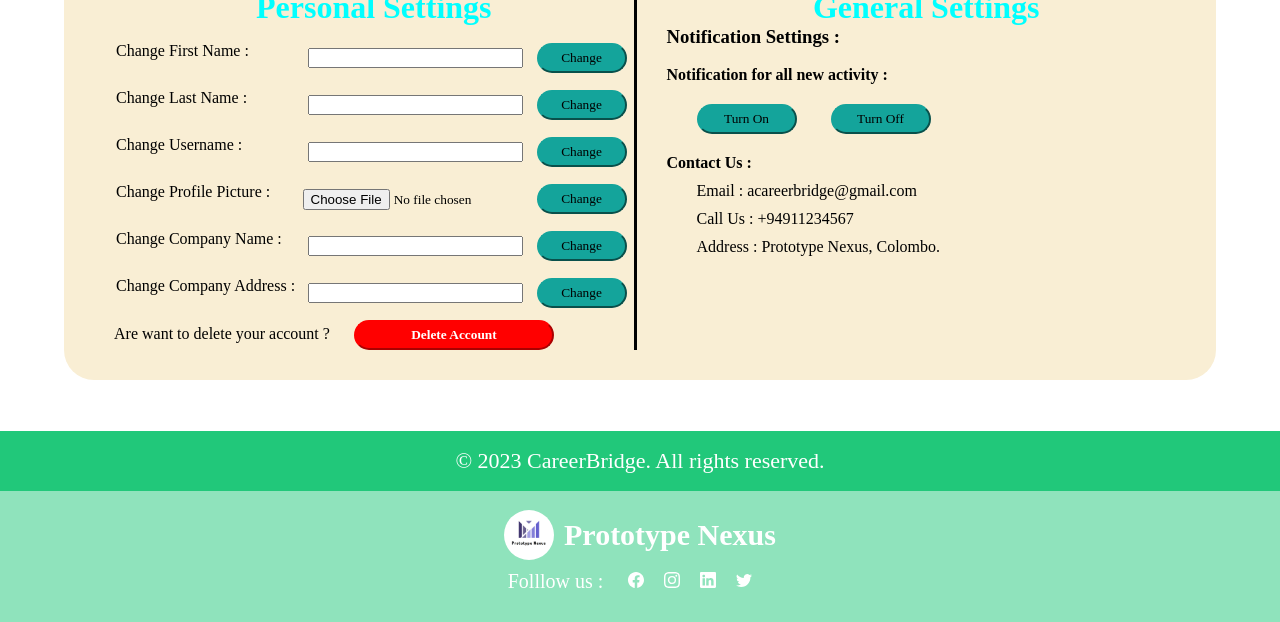
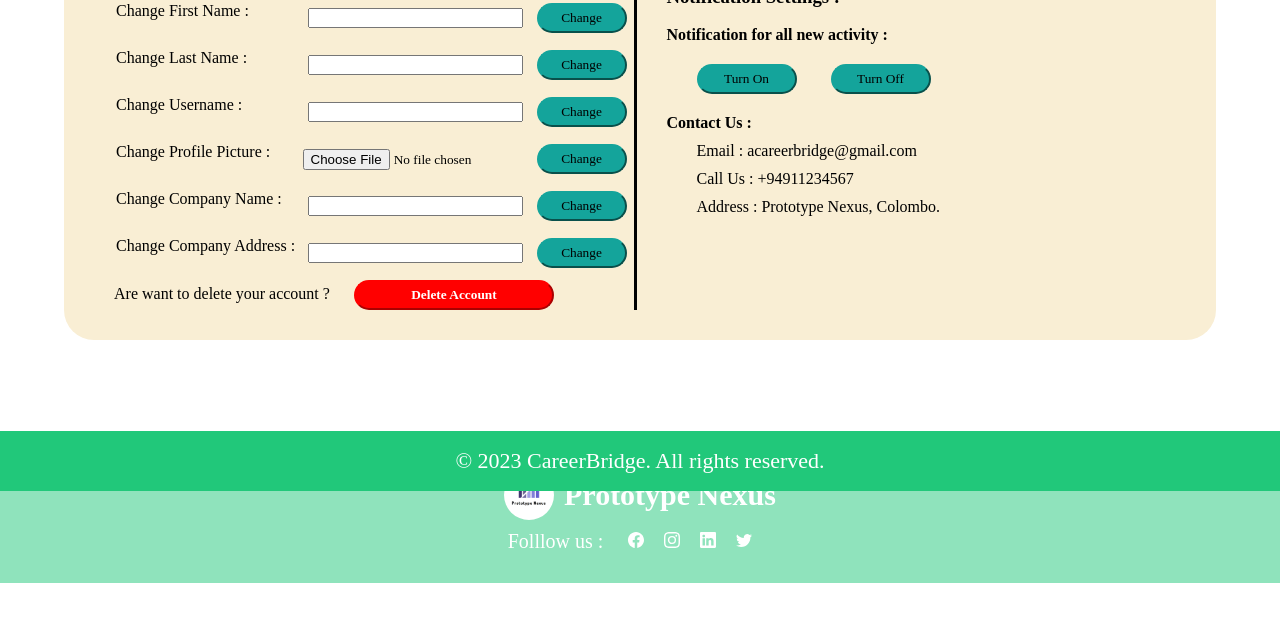
Before and after one commit to hasarangad/Careerbridge, a PHP site: page /Careerbridge/settingE.php in a window 1280 px wide. Shown: the part 309-931 px from the top of the page. Run offline with PHP 8.4, Linux system fonts and the light colour scheme; the visitor is signed in with stand-in values (Sample User, id 1); data that the repository does not hold is empty.

Commit message:
Update settingSStyle.css

```diff
--- a/CSS/settingSStyle.css
+++ b/CSS/settingSStyle.css
@@ -77,7 +77,7 @@ body {
     width: 90%;
     height: auto;
     margin-left: 5%;
-    margin-top: 55px;
+    margin-top: 15px;
     border-radius: 30px;
     padding: 30px;
 }
@@ -113,7 +113,7 @@ body {
     color: #21C87A;
 }
 #type{
-    color: white;
+    color: black;
 }
 .logout{
     width: 20%;
```
